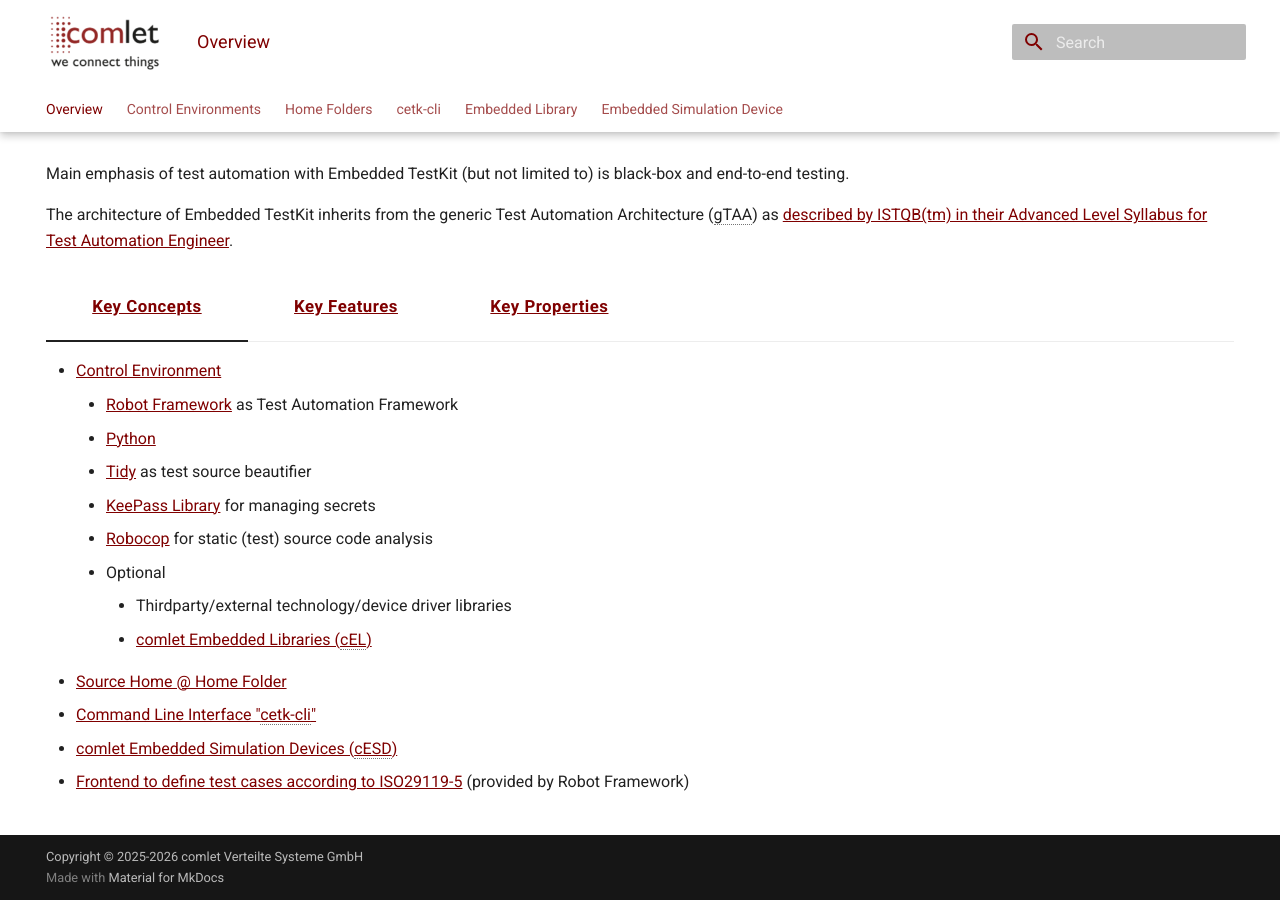
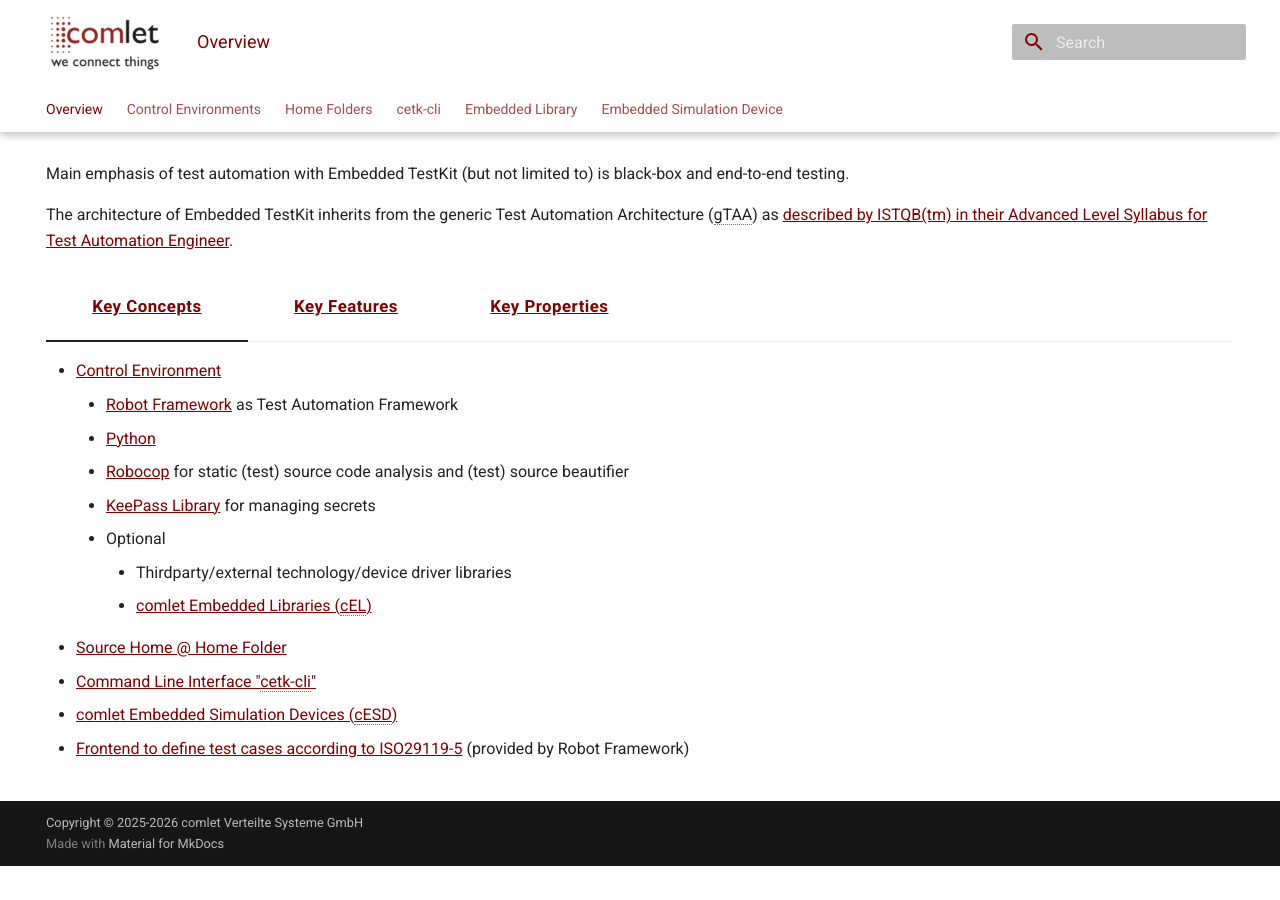
Before and after one commit to comlet/cetk-cli, an MkDocs documentation site: the page built from docs/index.md, in a window 1280 px wide and 900 px high, scrolled down 700 px. Built offline with MkDocs 1.6.1 and Material for MkDocs 9.7.7, drawn with Linux system fonts in a browser that asks for light colours; the version menu is left out; after the commit the page ends 1566 px from its top, so only the background shows below that.

Commit message:
Manual update of cetk-cli's public documentation, 3.4.0.0

```diff
--- a/docs/index.md
+++ b/docs/index.md
@@ -19,9 +19,8 @@
     * [Control Environment](control_env/index.md)
         * [Robot Framework](https://robotframework.org/){target="_blank"} as Test Automation Framework
         * [Python](https://www.python.org/){target="_blank"}
-        * [Tidy](https://github.com/MarketSquare/robotframework-tidy){target="_blank"} as test source beautifier
+        * [Robocop](https://github.com/MarketSquare/robotframework-robocop){target="_blank"} for static (test) source code analysis and (test) source beautifier
         * [KeePass Library](https://github.com/loomanw/robotframework-keepasslibrary){target="_blank"} for managing secrets
-        * [Robocop](https://github.com/MarketSquare/robotframework-robocop){target="_blank"} for static (test) source code analysis
         * Optional
             * Thirdparty/external technology/device driver libraries
             * [comlet Embedded Libraries (cEL)](cel/index.md)
```
